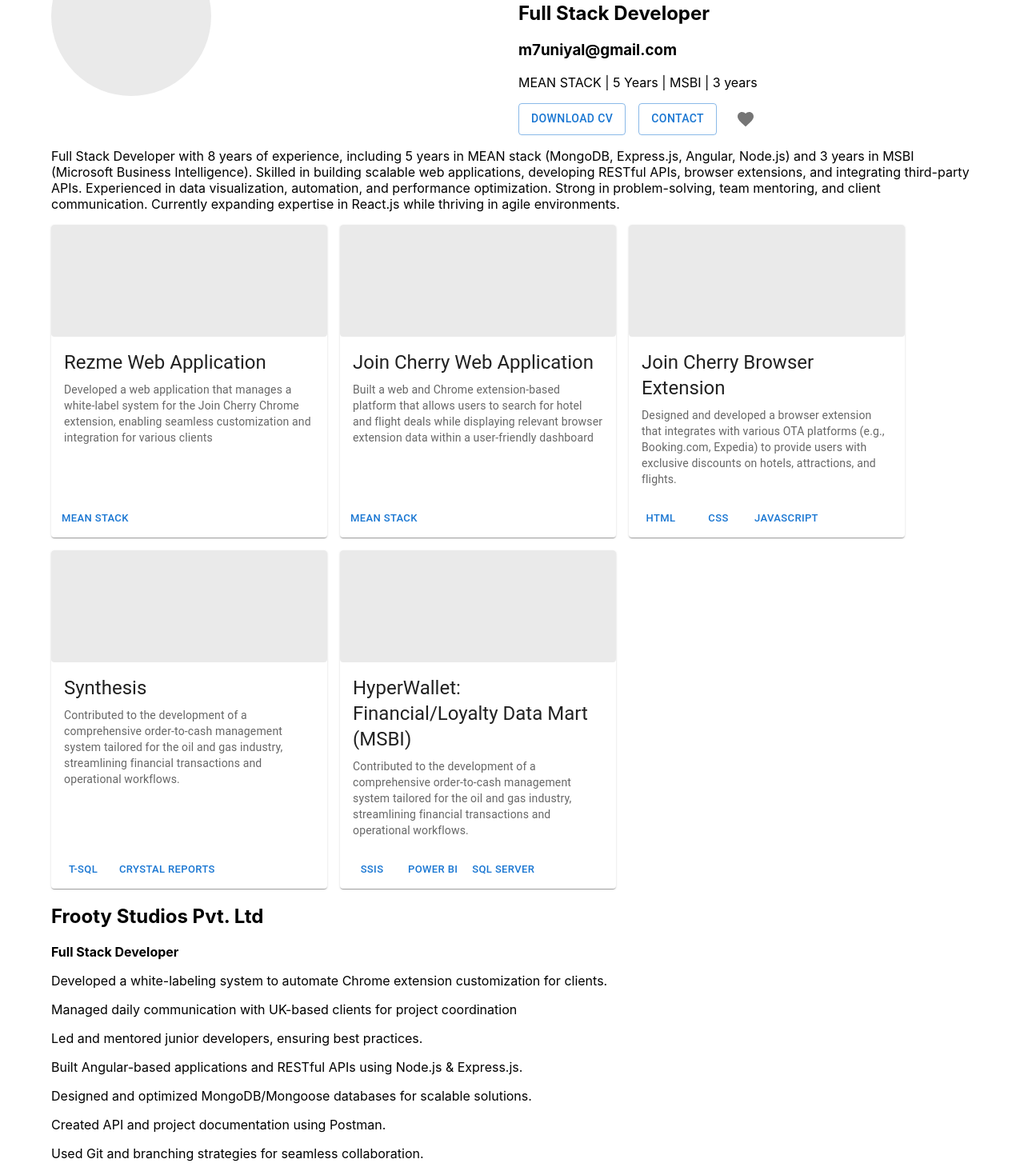
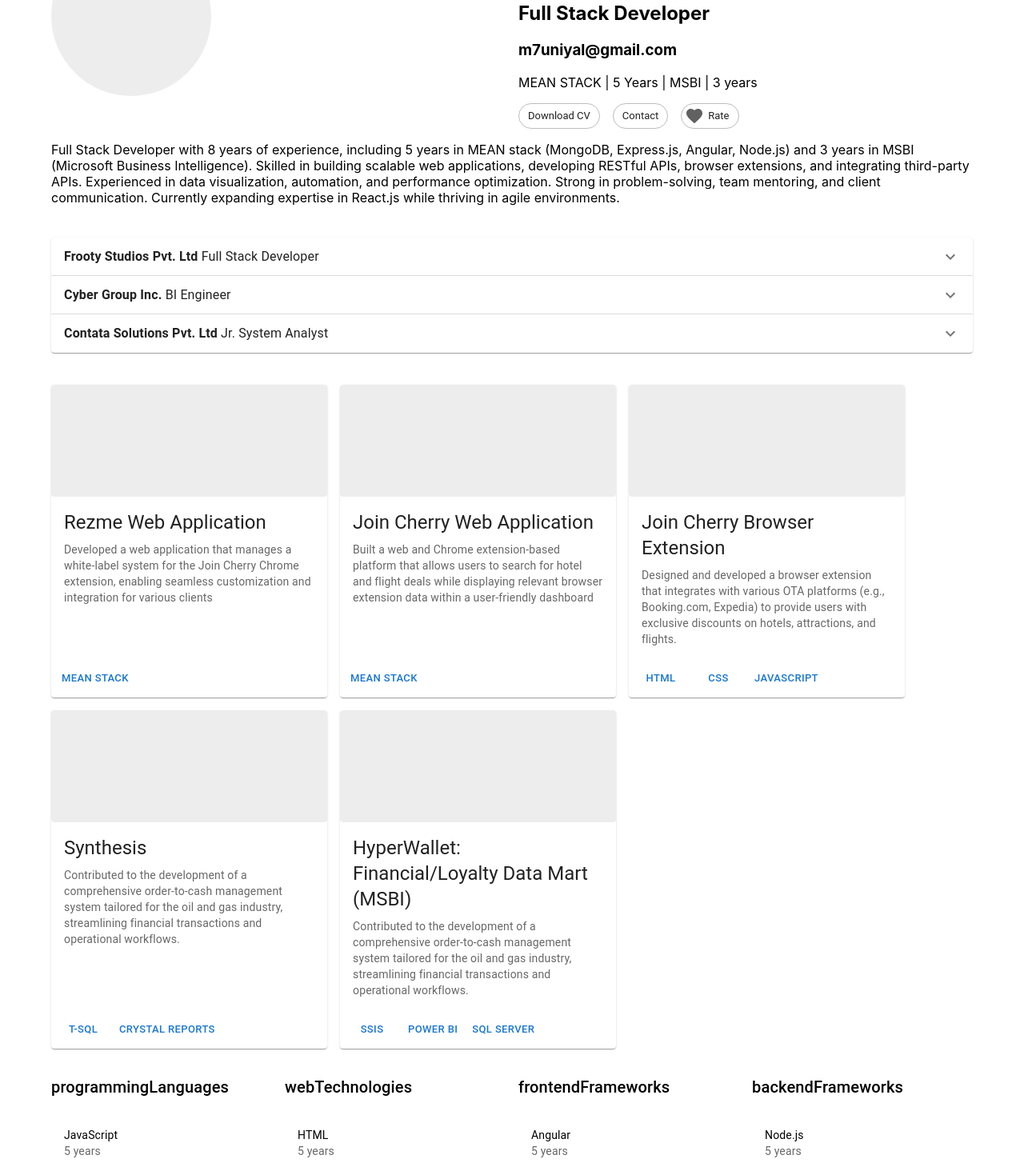
Before and after one commit to Mohit7th/resume, a React (Create React App) app: page / in a window 1280 px wide. Shown: the part 160-1629 px from the top of the page at 80% size. Built offline with nearby package versions, Linux system fonts and the light colour scheme.

Commit message:
fix for experience section

```diff
--- a/src/pages/ResumeHome.tsx
+++ b/src/pages/ResumeHome.tsx
@@ -1,11 +1,13 @@
 import {
+    Accordion,
+    AccordionDetails,
+    AccordionSummary,
     Button,
     Card,
     CardActions,
     CardContent,
-    CardMedia,
+    Chip,
     Container,
-    IconButton,
     ListItem,
     ListItemText,
     Skeleton,
@@ -17,20 +19,25 @@
 import Grid from "@mui/material/Grid2";
 import FavoriteIcon from "@mui/icons-material/Favorite";
 import List from "@mui/material/List";
+import ExpandMoreIcon from "@mui/icons-material/ExpandMore";
 
 export default function ResumeHome() {
     return (
         <Container fixed>
             <TitleHeader />
             <Summary />
+            <WorkHistory />
             <Projects />
-            <WorkHistory />
             <Skills />
         </Container>
     );
 }
 
 function TitleHeader() {
+    function handleDownloadCV() {}
+
+    function handleContactMe() {}
+
     return (
         <Grid container spacing={2}>
             <Grid size={6}>
@@ -44,15 +51,28 @@
                 <p>{resumeData.summary.short}</p>
                 <Stack direction="row" spacing={2}>
                     <Tooltip title="PDF" placement="top" arrow>
-                        <Button variant="outlined">Download CV</Button>
+                        <Chip
+                            label="Download CV"
+                            variant="outlined"
+                            onClick={handleDownloadCV}
+                        />
+                        {/* <Button variant="outlined">Download CV</Button> */}
                     </Tooltip>
                     <Tooltip title="Email" placement="top" arrow>
-                        <Button variant="outlined">Contact</Button>
+                        <Chip
+                            label="Contact"
+                            variant="outlined"
+                            onClick={handleContactMe}
+                        />
+                        {/* <Button variant="outlined">Contact</Button> */}
                     </Tooltip>
                     <Tooltip title="Rate Website" placement="top" arrow>
-                        <IconButton>
-                            <FavoriteIcon />
-                        </IconButton>
+                        <Chip
+                            icon={<FavoriteIcon />}
+                            label="Rate"
+                            variant="outlined"
+                            onClick={handleContactMe}
+                        />
                     </Tooltip>
                 </Stack>
             </Grid>
@@ -100,7 +120,10 @@
 
 function Projects() {
     const projects = resumeData.projects.professional.map((project: any) => (
-        <Card sx={{ maxWidth: 345, display: "flex", flexDirection: "column" } } key={project._id}>
+        <Card
+            sx={{ maxWidth: 345, display: "flex", flexDirection: "column" }}
+            key={project._id}
+        >
             {/* <CardMedia
                 sx={{ height: 140 }}
                 image="/static/images/cards/contemplative-reptile.jpg"
@@ -132,18 +155,28 @@
 }
 
 function WorkHistory() {
-    const workHistory = resumeData.workHistory.map((work: any) => {
-        return (
-            <div key={work._id}>
-                <h2>{work.company}</h2>
-                <p>
-                    <b>{work.position}</b>
-                </p>
+    const accordianData = resumeData.workHistory.map((work: any) => (
+        <Accordion key={work._id}>
+            <AccordionSummary
+                expandIcon={<ExpandMoreIcon />}
+                aria-controls="panel1-content"
+                id="panel1-header"
+            >
+                <Typography component="span">
+                     <b>{work.company}</b> {work.position}
+                </Typography>
+            </AccordionSummary>
+            <AccordionDetails>
                 {work.reponsibilities.map((resp: any, index: number) => (
                     <p key={index}>{resp}</p>
                 ))}
-            </div>
-        );
-    });
-    return <div>{workHistory}</div>;
+            </AccordionDetails>
+        </Accordion>
+    ));
+
+    return (
+        <Grid container spacing={2} sx={{ mt: 5, mb: 5 }}>
+            <Grid size={12}>{accordianData}</Grid>
+        </Grid>
+    );
 }
```
